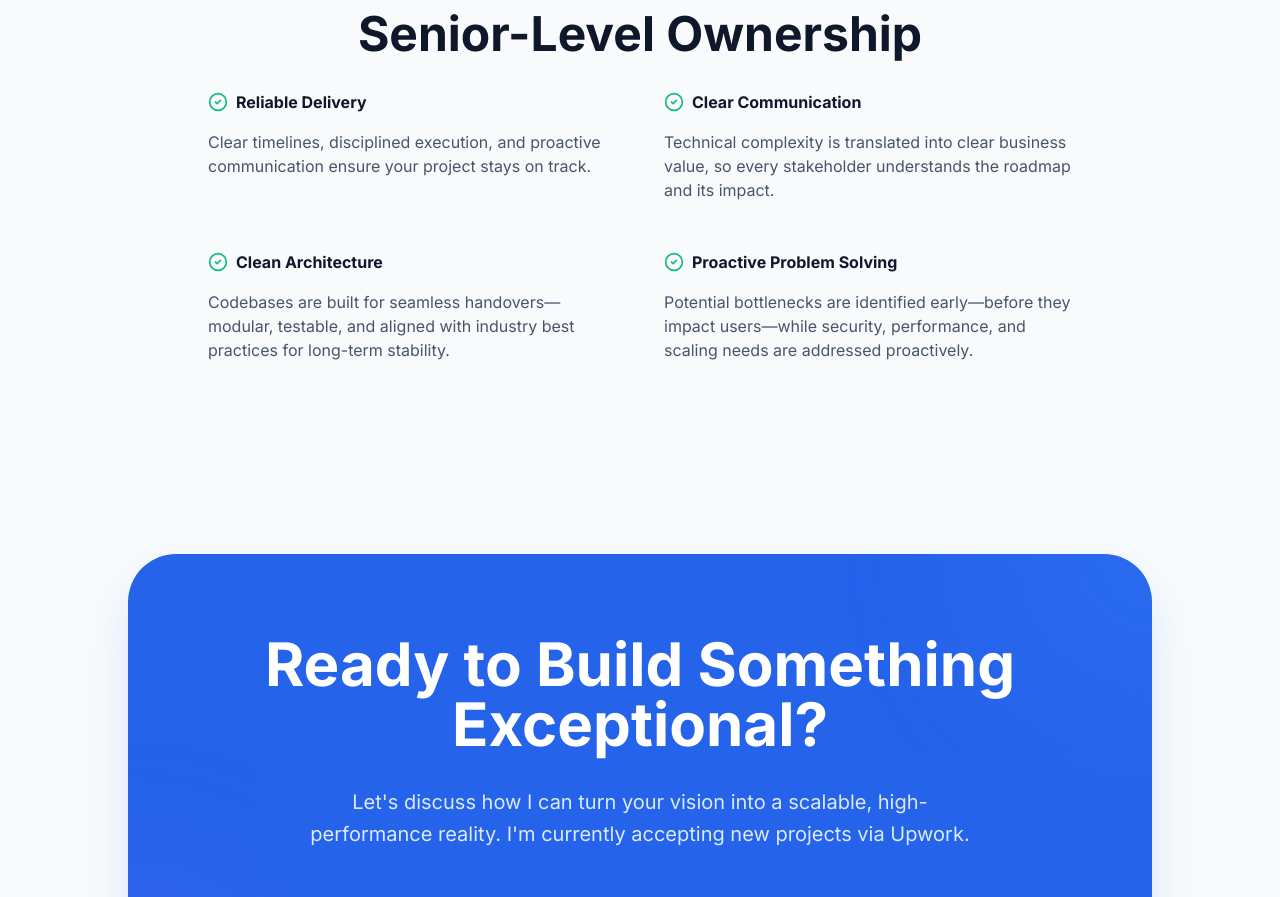
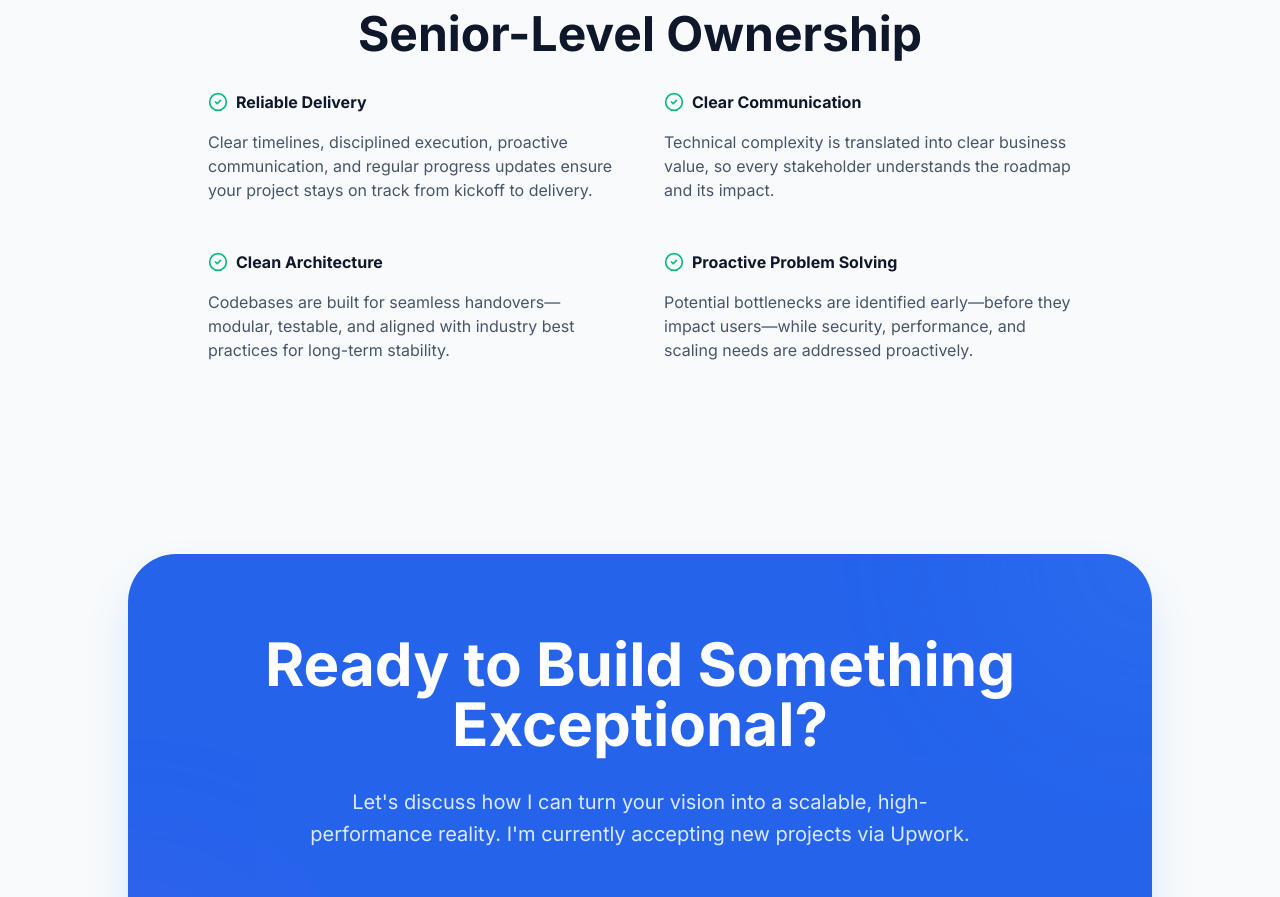
Before and after one commit to waseemafzal9353/portfolio_waseem, a React (Vite) app: page / in a window 1280 px wide. Shown: the part 4580-5477 px from the top of the page. Built offline with nearby package versions, Linux system fonts and the light colour scheme; no server answers.

Commit message:
change why chose me

```diff
--- a/App.tsx
+++ b/App.tsx
@@ -426,7 +426,7 @@
                 Reliable Delivery
               </h4>
               <p className="text-slate-600">
-               Clear timelines, disciplined execution, and proactive communication ensure your project stays on track.
+               Clear timelines, disciplined execution, proactive communication, and regular progress updates ensure your project stays on track from kickoff to delivery.
               </p>
             </div>
             <div>
```
